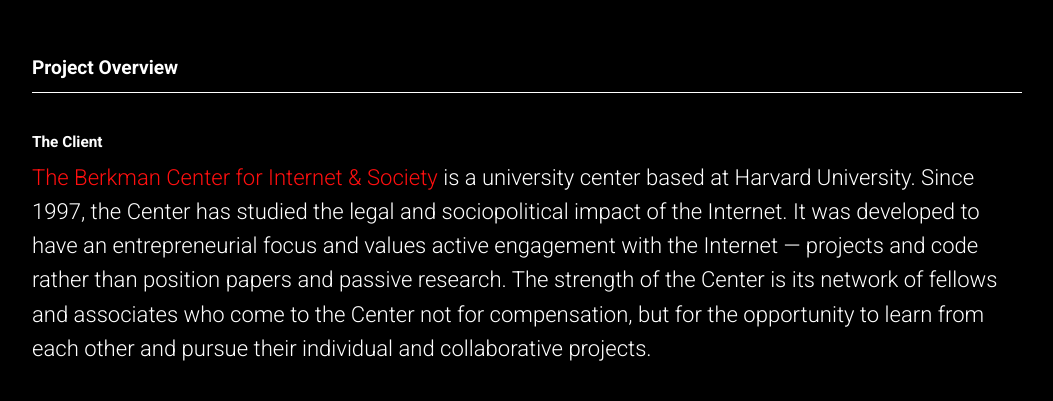
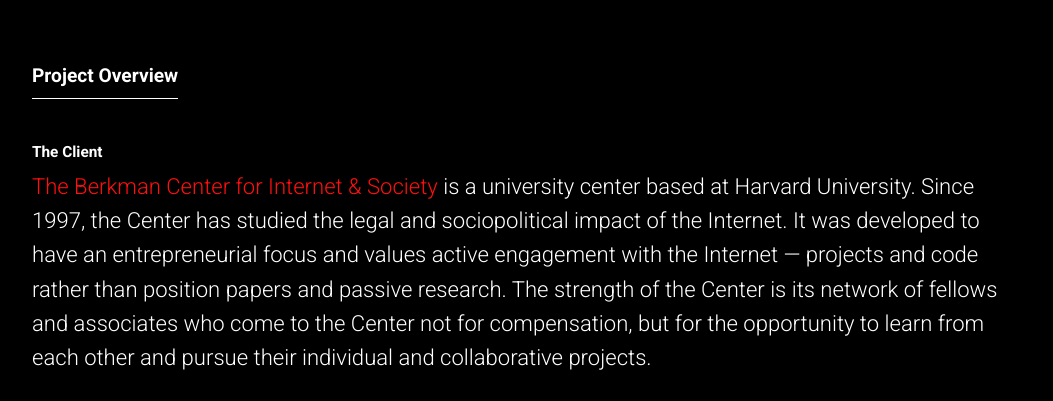
Before and after one commit to thisisdano/portfolio, a website: page berkman/index.html in a window 1280 px wide. Shown: the part 346-747 px from the top of the page, without its empty margins (113-1166 px from the left). Drawn offline with nearby package versions, Linux system fonts and the light colour scheme.

Commit message:
changed h3 header style on the case study

```diff
--- a/styles/scss/styles.scss
+++ b/styles/scss/styles.scss
@@ -98,6 +98,9 @@
 			display: block;
 			clear: both;
 			color: #444;
+		}
+		@include respond-tablet {
+			margin-bottom: 0;
 		}
 	}
 }
@@ -500,10 +503,10 @@
 
 .section-body {
 	@include respond-tablet {
-		margin-top: $grid * 25;
+		margin-top: $grid * 20;
 	}
 	@include respond-desktop {
-		margin-top: $grid * 30;
+		margin-top: $grid * 25;
 	}
 	p.body {
 		@include respond-tablet {
@@ -528,6 +531,16 @@
 	    font-size: 1em;
 	    margin-top: 2.5em;
 	    font-weight: 700;
+	    border-bottom: none;
+	    padding-bottom: 1em;
+	    float: left;
+	    &:after {
+		    content: '';
+		    display: block;
+		    width: 100%;
+		    height: 8px;
+		    border-bottom: 1px solid;
+	    }
     }
     & + p {
 	    @include respond-tablet {
@@ -542,9 +555,14 @@
 h4.body {
 	margin-top: 1.5em;
 	font-weight: $weight-bold;
+	clear: both;
+	@include respond-tablet {
+	    padding-top: 1.5em;
+	    margin-top: 0;
+   		font-size: .8em;
+	}
 	@include respond-desktop {
-		margin-top: 2.5em;
-		font-size: .8em;
+	    font-size: .8em;
 	}
 	& + p,
 	& + ul,
@@ -618,6 +636,7 @@
 			width: 32px;
 		}
 	}
+
 }
 
 ul.body {
@@ -629,6 +648,11 @@
 			@include respond-desktop {
 				font-weight: 400;
 			}
+		}
+	}
+	& + h4.body {
+		@include respond-tablet {
+			padding-top: 3em;
 		}
 	}
 }
```
Also changed, not shown: styles/css/styles.css, 1 other file.
